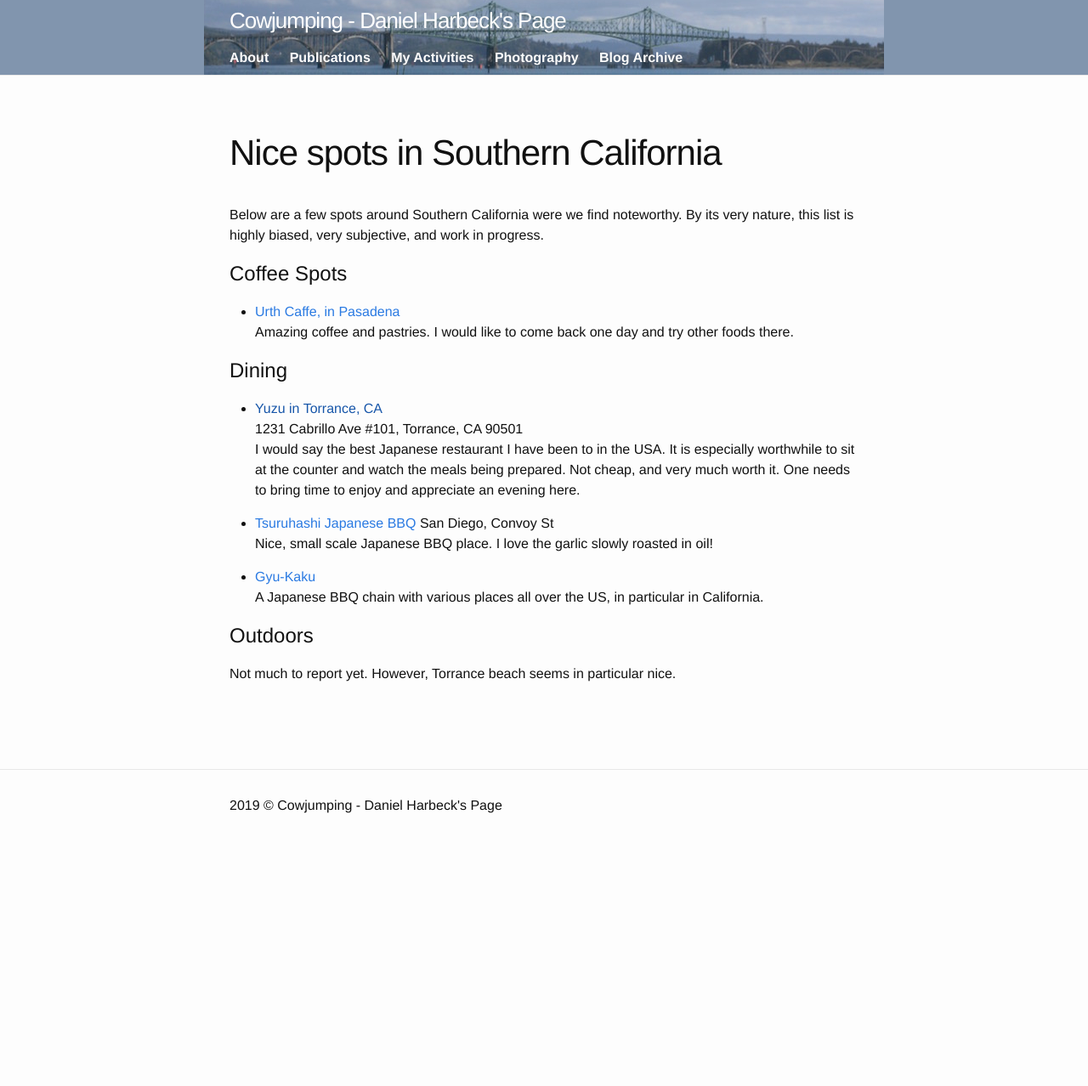
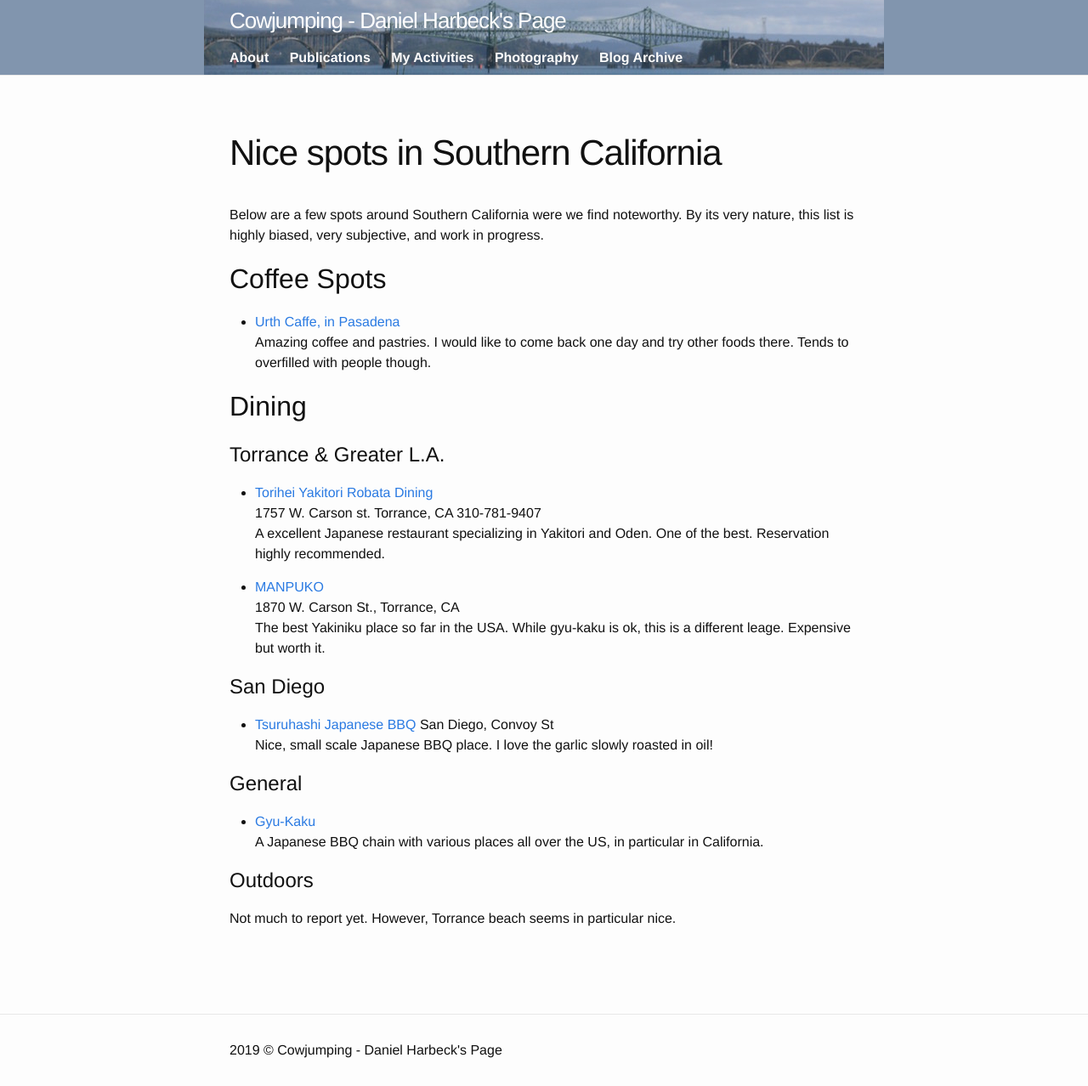
Before and after one commit to drhaz/drhaz.github.io, a Jekyll site: the page built from _myactivities/whatinsoca.md, in a window 1280 px wide. Shown: the whole page at 85% size. Built offline with Jekyll 4.4.1, drawn with Linux system fonts in a browser that asks for light colours; before the commit the page ends 990 px from its top, so only the background shows below that.

Commit message:
various updates

```diff
--- a/_myactivities/whatinsoca.md
+++ b/_myactivities/whatinsoca.md
@@ -9,26 +9,40 @@ Below are a few spots around Southern California were we find noteworthy.
 
 
 Coffee Spots
-====
+----
 
 * [Urth Caffe, in Pasadena](https://urthcaffe.com/caffe/locations/urth-pasadena)
-  Amazing coffee and pastries. I would like to come back one day and try other foods there.
+  Amazing coffee and pastries. I would like to come back one day and try other foods there. Tends to overfilled with people though.
 
 
 
 
 Dining
+----
+
+Torrance & Greater L.A.
 ====
 
-* [Yuzu in Torrance, CA]()
-  1231 Cabrillo Ave #101, Torrance, CA 90501
-  I would say the best Japanese restaurant I have been to in the USA. It is especially worthwhile to sit at
-  the counter and watch the meals being prepared. Not cheap, and very much worth it. One needs to bring time
-  to enjoy and appreciate an evening here.
+* [Torihei Yakitori Robata Dining](http://torihei-usa.com/torihei.html) \\
+  1757 W. Carson st. Torrance, CA  310-781-9407\\
+  A excellent Japanese restaurant specializing in Yakitori and Oden. One of the best. Reservation highly recommended.
+
+
+* [MANPUKO](http://www.manpukuus.com/torrance/)\\
+  1870 W. Carson St., Torrance, CA \\
+  The best Yakiniku place so far in the USA. While gyu-kaku is ok, this is a different leage. Expensive but worth it.
+
+
+
+San Diego
+=====
 
 * [Tsuruhashi Japanese BBQ](http://places.singleplatform.com/tsuruhashi/menu) San Diego, Convoy St\\
   Nice, small scale Japanese BBQ place. I love the garlic slowly roasted in oil!
 
+
+General
+=====
 * [Gyu-Kaku](http://www.gyu-kaku.com/)
   A Japanese BBQ chain with various places all over the US, in particular in California.
 
```
Also changed, not shown: _myactivities/whatinsoaz.md (+1 -1 lines), _pages/about.md (+1 -1 lines).
